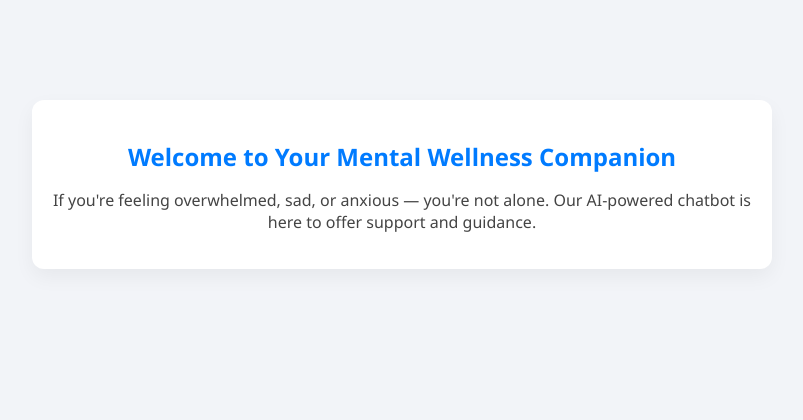
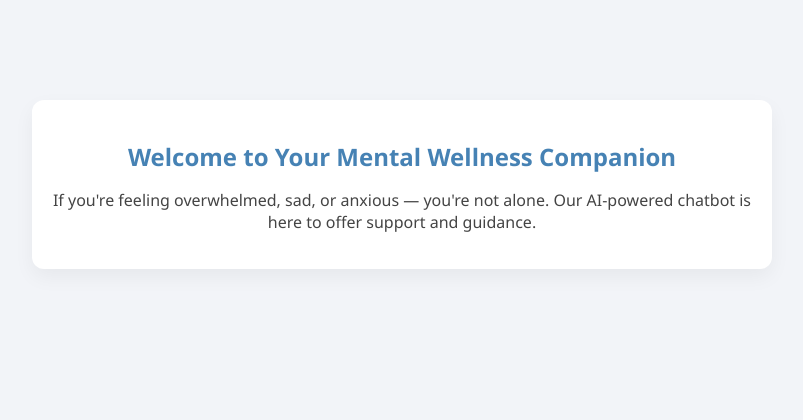
Before and after one commit to Akila-Sivashanmugam/Chatbot, a Flask app: page / in a window 1280 px wide. Shown: the top 420 px of the page, without its empty margins (238-1041 px from the left). Run offline with Flask 3, Linux system fonts and the light colour scheme.

Commit message:
Update style.css

```diff
--- a/static/style.css
+++ b/static/style.css
@@ -15,7 +15,7 @@ body {
     box-shadow: 0 8px 20px rgba(0,0,0,0.05);
 }
 .intro h1 {
-    color: #007bff;
+    color: #4682B4;
     margin-bottom: 10px;
 }
 .intro p {
```
